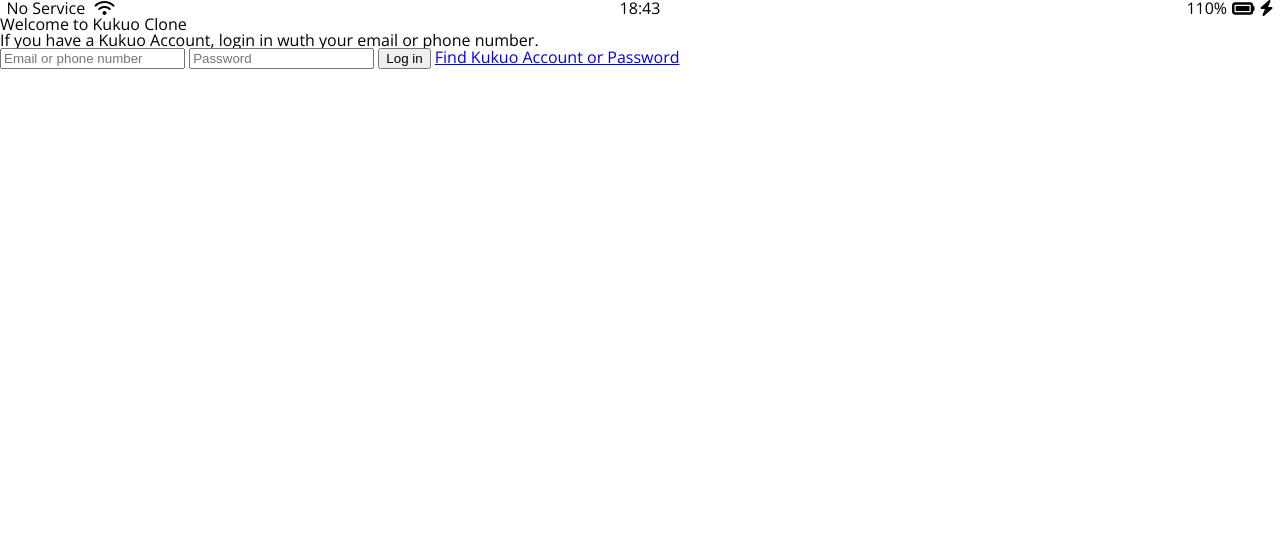
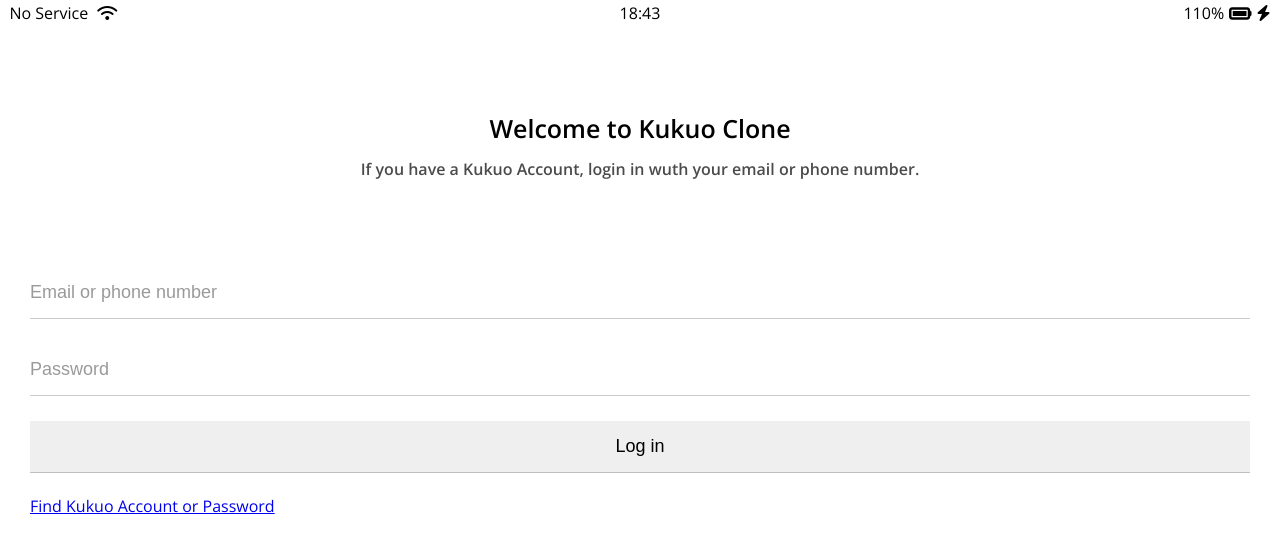
Before and after one commit to monkeyhurray/firstfile, a plain HTML site: page index.html in a window 1280 px wide. Drawn offline with nearby package versions, Linux system fonts and the light colour scheme.

Commit message:
css style

```diff
--- a/css/reset.css
+++ b/css/reset.css
@@ -1,8 +1,3 @@
-/* http://meyerweb.com/eric/tools/css/reset/
-   v2.0 | 20110126
-   License: none (public domain)
-*/
-
 html,
 body,
 div,
@@ -127,3 +122,6 @@ table {
   border-collapse: collapse;
   border-spacing: 0;
 }
+input:focus {
+  outline: none;
+}
--- /dev/null
+++ b/css/status-bar.css
@@ -0,0 +1,25 @@
+.status-bar {
+  display: flex;
+  justify-content: center;
+  padding: 5px 3px;
+}
+.status-bar__column {
+  width: 33%;
+}
+.status-bar__column:first-child span {
+  margin-right: 5px;
+}
+.status-bar__column:nth-child(2) {
+  display: flex;
+  justify-content: center;
+}
+
+.status-bar__column:last-child {
+  display: flex;
+  justify-content: flex-end;
+  align-items: center;
+}
+
+.status-bar__column .fa-battery-full {
+  margin: 0px 5px;
+}
--- a/css/styles.css
+++ b/css/styles.css
@@ -1,30 +1,44 @@
 @import url("https://fonts.googleapis.com/css2?family=Open+Sans:wght@400;600&display=swap");
 @import "reset.css";
+@import "variables.css";
+@import "status-bar.css";
 
 body {
   font-family: "Open Sans", sans-serif;
 }
-.status-bar {
+
+.welcome-header {
+  margin: 90px 0px;
+  text-align: center;
   display: flex;
-  justify-content: center;
+  flex-direction: column;
+  align-items: center;
+  font-weight: 600;
 }
-.status-bar__column {
-  width: 33%;
+.welcome-header__title {
+  margin-bottom: 20px;
+  font-size: 25px;
 }
-.status-bar__column:first-child span {
-  margin-right: 5px;
+.welcome-header__text {
+  width: 60%;
+  opacity: 0.7;
 }
-.status-bar__column:nth-child(2) {
+#login-form {
   display: flex;
-  justify-content: center;
+  flex-direction: column;
+  margin: 0px 30px;
 }
-
-.status-bar__column:last-child {
-  display: flex;
-  justify-content: flex-end;
-  align-items: center;
+#login-form input {
+  border: none;
+  padding: 15px 0px;
+  font-size: 18px;
+  border-bottom: 1px solid rgba(0, 0, 0, 0.2);
+  margin-bottom: 25px;
+  transition: border-color 0.3s ease-in-out;
 }
-
-.status-bar__column .fa-battery-full {
-  margin: 0px 5px;
+#login-form ::placeholder {
+  color: rgba(0, 0, 0, 0.4);
 }
+#login-form input:focus {
+  border-color: var(--yelow);
+}
--- /dev/null
+++ b/css/variables.css
@@ -0,0 +1,3 @@
+:root {
+  --yelow: #fae100;
+}
--- a/index.html
+++ b/index.html
@@ -24,12 +24,11 @@
     </div>
 
     <header class="welcome-header">
-      <h1 class="welcome-header_titlE">Welcome to Kukuo Clone</h1>
-      <p class="welcome-header_text">
+      <h1 class="welcome-header__title">Welcome to Kukuo Clone</h1>
+      <p class="welcome-header__text">
         If you have a Kukuo Account, login in wuth your email or phone number.
       </p>
     </header>
-
     <form id="login-form">
       <input type="text" placeholder="Email or phone number" />
       <input type="text" placeholder="Password" />
```
